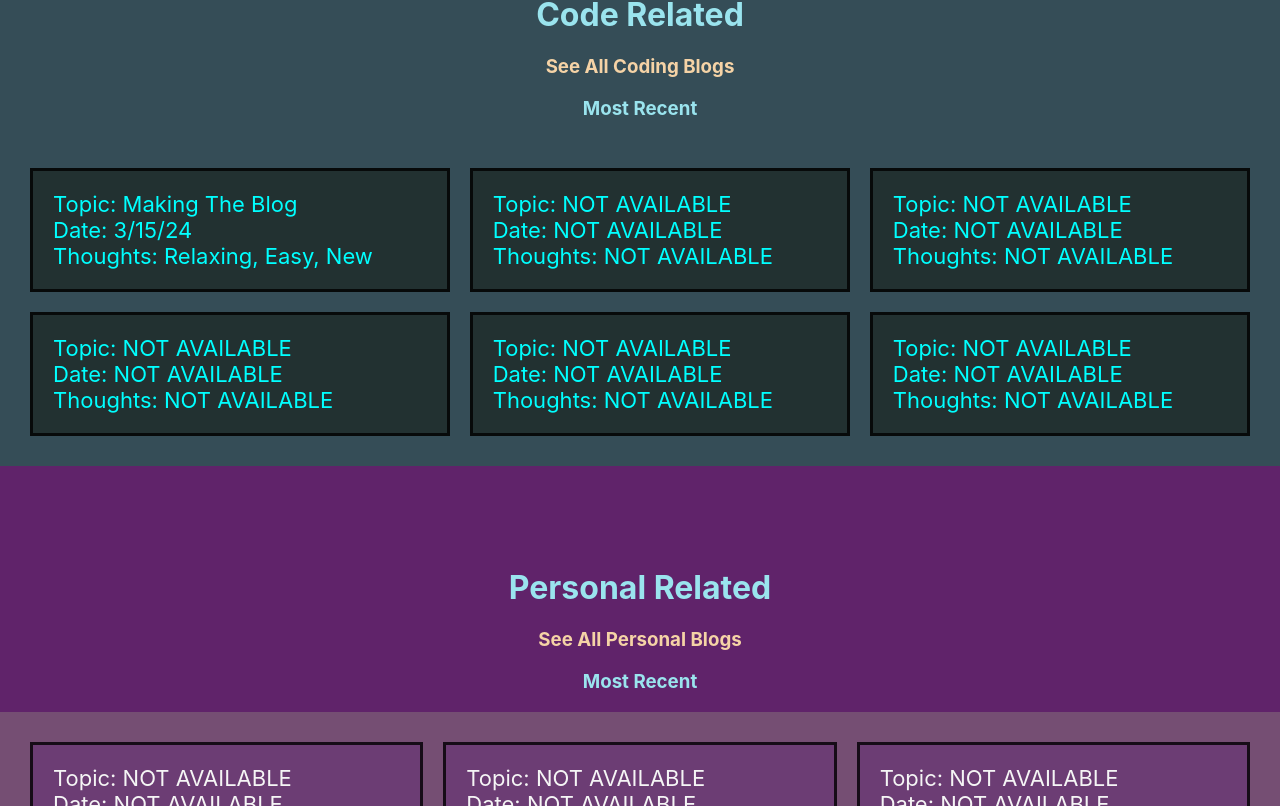
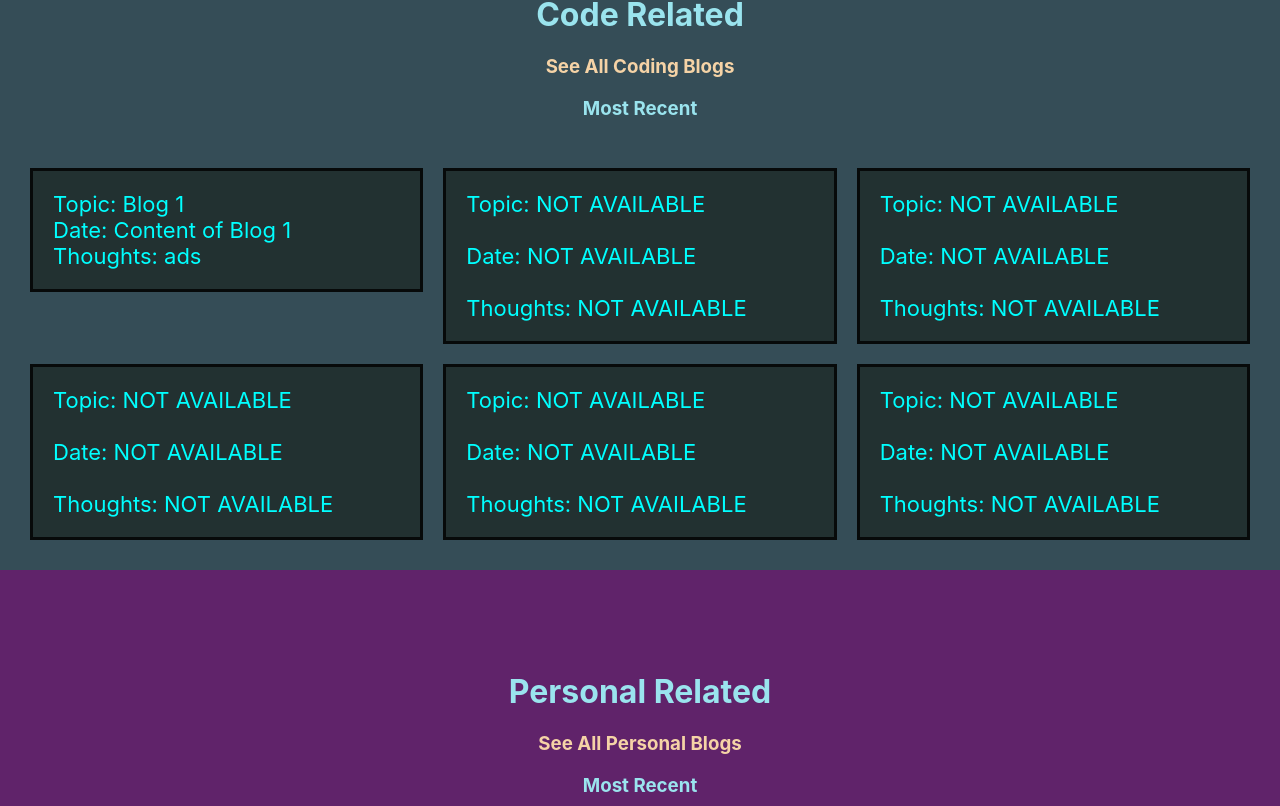
Before and after one commit to CoderNamedNick/Blog, a React (Create React App) app: page / in a window 1280 px wide. Shown: the part 854-1660 px from the top of the page. Built offline with nearby package versions, Linux system fonts and the light colour scheme.

Commit message:
making blog templates

```diff
--- a/src/App.js
+++ b/src/App.js
@@ -10,6 +10,7 @@ import ALLRandomBlogs from './AllRandomBlogs';
 import SupportPage from './SupportPage';
 import Cb1 from './Blogs/CodingBlogs/Cb1';
 import Wb1 from './Blogs/WorkBlogs/Wb1';
+import blogs from './Blogs';
 
 function App() {
   return (
@@ -18,15 +19,15 @@ function App() {
         <Header />
         <div className='Content-div'>
           <Routes>
-            <Route exact path='/' element={<HomePage />} />
-            <Route path='/AllCoding' element={<ALLCodingBlogs />} />
-            <Route path='/RecentBlogs' element={<ALLRecentBlogs />} />
-            <Route path='/PersonalBlogs' element={<ALLPersonalBlogs />} />
-            <Route path='/WorkBlogs' element={<ALLWorkBlogs />} />
-            <Route path='/RandomBlogs' element={<ALLRandomBlogs />} />
-            <Route path='/SupportPage' element={<SupportPage />} />
-            <Route path='/AllCoding/CB1' element={<Cb1 />} />
-            <Route path='/AllWork/WB1' element={<Wb1 />} />
+            <Route exact path='/' element={<HomePage blogs={blogs} />} />
+            <Route path='/AllCoding' element={<ALLCodingBlogs blogs={blogs} />} />
+            <Route path='/RecentBlogs' element={<ALLRecentBlogs blogs={blogs} />} />
+            <Route path='/PersonalBlogs' element={<ALLPersonalBlogs blogs={blogs} />} />
+            <Route path='/WorkBlogs' element={<ALLWorkBlogs blogs={blogs} />} />
+            <Route path='/RandomBlogs' element={<ALLRandomBlogs blogs={blogs} />} />
+            <Route path='/SupportPage' element={<SupportPage blogs={blogs} />} />
+            <Route path='/AllCoding/CB1' element={<Cb1 blogs={blogs} />} />
+            <Route path='/AllWork/WB1' element={<Wb1 blogs={blogs} />} />
           </Routes>
         </div>
         <Footer />
--- /dev/null
+++ b/src/Blogs.js
@@ -0,0 +1,8 @@
+
+
+const blogs = [
+  { id: 1, category: 'Coding', topic: 'Blog 1', date: 'Content of Blog 1', thoughts: 'ads', Body: ['p1', 'p2', 'p3'] },
+  { id: 2, category: 'Work', topic: 'Blog 2', date: 'Content of Blog 2', thoughts: 'ads', Body: ['p1', 'p2', 'p3'] },
+];
+
+export default blogs;
--- a/src/HomePage.js
+++ b/src/HomePage.js
@@ -1,7 +1,13 @@
 import React from "react";
 import { Link } from "react-router-dom";
 
-const HomePage = () => {
+const HomePage = ({blogs}) => {
+
+  const codingBlogs = blogs.filter(blog => blog.category === 'Coding');
+
+  console.log(codingBlogs)
+
+
   return(
     <div className="Homepage-main-div">
       <div className="intro-div">
@@ -39,50 +45,28 @@ const HomePage = () => {
       </div>
       <h3>Most Recent</h3>
       <div className="Coding-Blogs-Grid-Container">
-      <Link to="/AllCoding/CB1">
-        <div className="Coding-Grid-Items">
-          Topic: Making The Blog
-          <br></br>
-          Date:  3/15/24
-          <br></br>
-          Thoughts: Relaxing, Easy, New
-        </div>
-        </Link>
-        <div className="Coding-Grid-Items">
-          Topic: NOT AVAILABLE
-          <br></br>
-          Date: NOT AVAILABLE
-          <br></br>
-          Thoughts: NOT AVAILABLE
-        </div>
-        <div className="Coding-Grid-Items">
-          Topic: NOT AVAILABLE
-          <br></br>
-          Date: NOT AVAILABLE
-          <br></br>
-          Thoughts: NOT AVAILABLE
-        </div>
-        <div className="Coding-Grid-Items">
-          Topic: NOT AVAILABLE
-          <br></br>
-          Date: NOT AVAILABLE
-          <br></br>
-          Thoughts: NOT AVAILABLE
-        </div>
-        <div className="Coding-Grid-Items">
-          Topic: NOT AVAILABLE
-          <br></br>
-          Date: NOT AVAILABLE
-          <br></br>
-          Thoughts: NOT AVAILABLE
-        </div>
-        <div className="Coding-Grid-Items">
-          Topic: NOT AVAILABLE
-          <br></br>
-          Date: NOT AVAILABLE
-          <br></br>
-          Thoughts: NOT AVAILABLE
-        </div>
+        {/* Map through the codingBlogs array and render each blog */}
+        {codingBlogs.map((blog, index) => (
+          <Link key={blog.id} to={`/AllCoding/${blog.id}`}>
+            <div className="Coding-Grid-Items">
+              <div>Topic: {blog.topic}</div>
+              <div>Date: {blog.date}</div>
+              <div>Thoughts: {blog.thoughts}</div>
+            </div>
+          </Link>
+        ))}
+        {/* If there are less than 6 coding blogs, render default templates */}
+        {codingBlogs.length < 6 && (
+          Array.from({ length: 6 - codingBlogs.length }).map((_, index) => (
+            <div key={index + codingBlogs.length} className="Coding-Grid-Items">
+              <div>Topic: NOT AVAILABLE</div>
+              <br />
+              <div>Date: NOT AVAILABLE</div>
+              <br />
+              <div>Thoughts: NOT AVAILABLE</div>
+            </div>
+          ))
+        )}
       </div>
       <div className="Personal-homepage-div">
         <br></br>
```
Also changed, not shown: src/CblogsTemplates.js (added).
